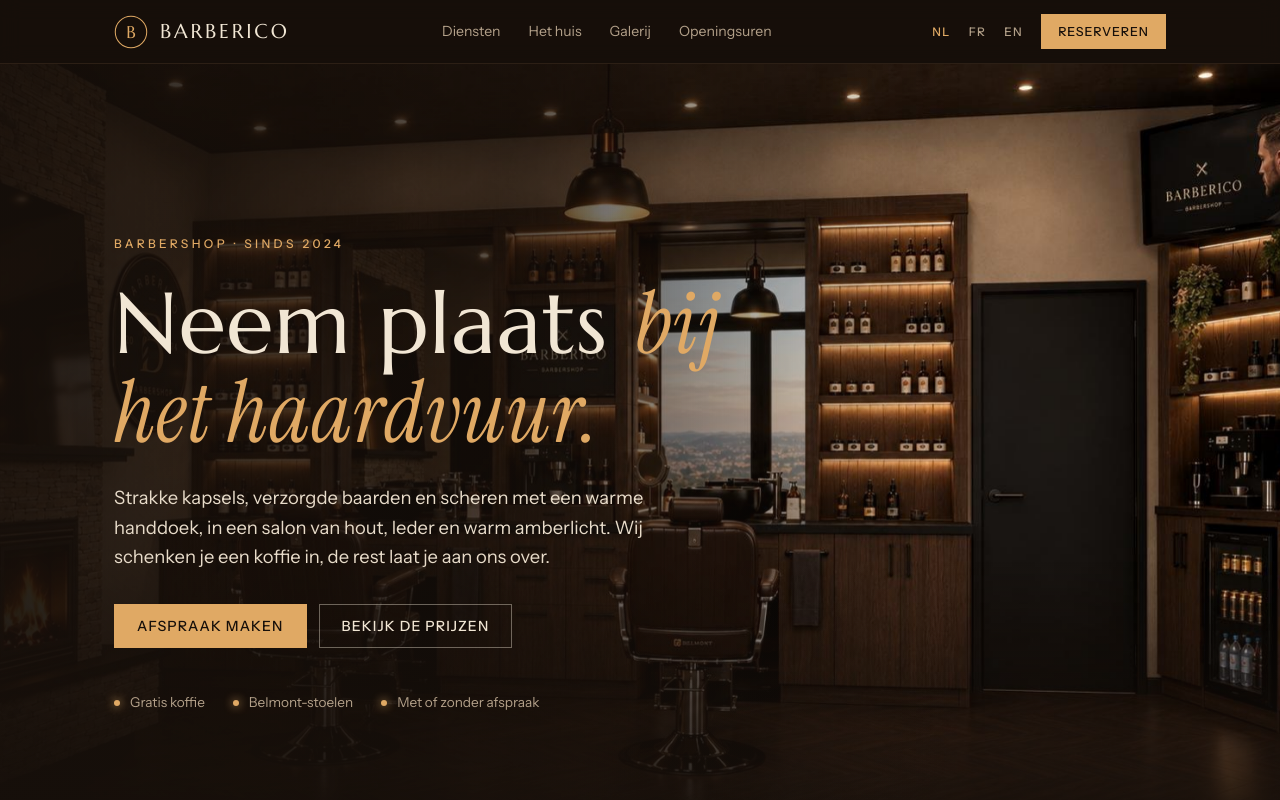
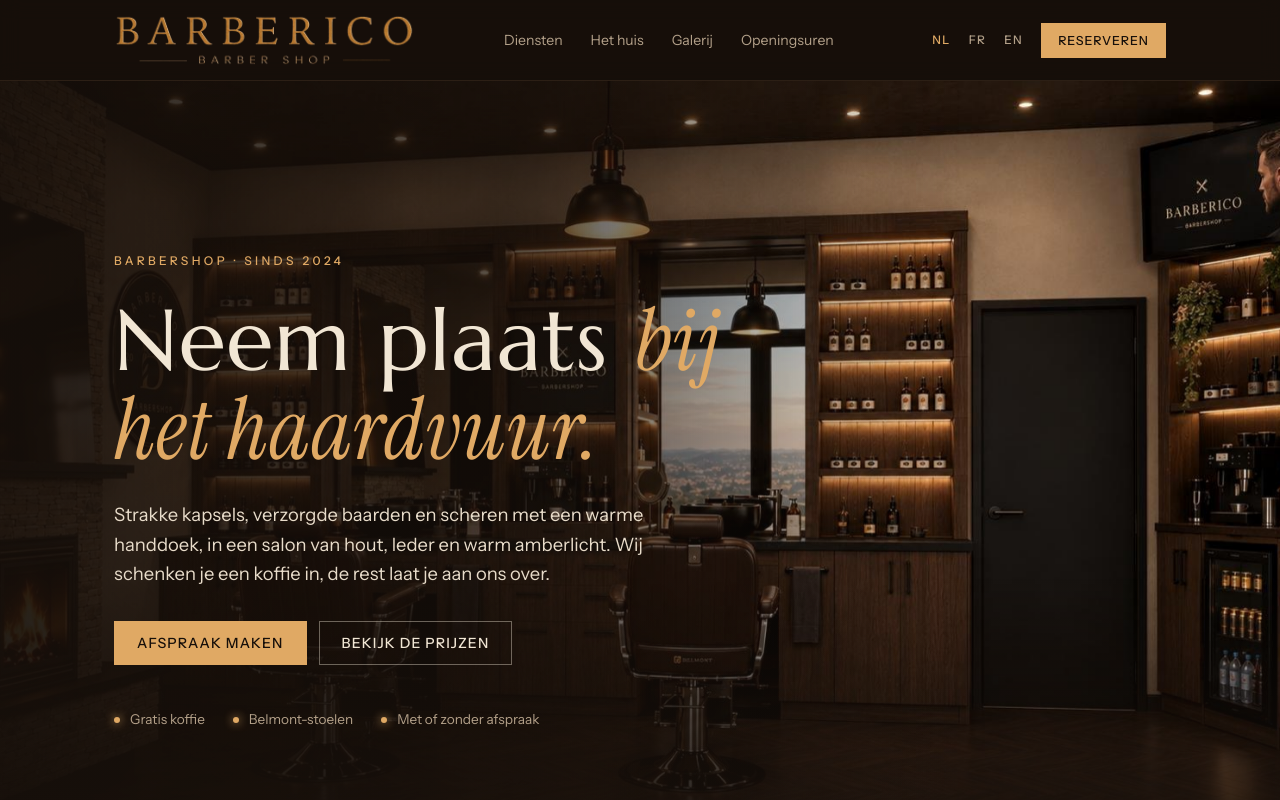
Before and after one commit to AlbanBekteshi/barberico, a plain HTML site: page index.html in a window 1280 px wide. Shown: the top 800 px of the page. Drawn offline with Linux system fonts and the light colour scheme; a script that the page names is missing.

Commit message:
Remplace l'en-tête texte par le logo Barberico
Co-Authored-By: Claude Opus 5.5 <noreply@anthropic.com>
Claude-Session: https://claude.ai/code/session_01A7oV1cTuUGsQtv6SJYTccs

```diff
--- a/index.html
+++ b/index.html
@@ -159,16 +159,17 @@ footer .wrap{display:flex;flex-wrap:wrap;gap:16px;justify-content:space-between;
 .sb-wrap iframe{display:block;width:100%;border:0}
 .sb-fallback{font-size:.82rem}
 .sb-fallback a{color:var(--amber)}
+
+/* Logo in header */
+.brand img{display:block;height:52px;width:auto;max-width:100%;filter:brightness(1.15)}
+@media (max-width:560px){.brand img{height:38px}}
 </style>
 </head>
 <body>
 
 <header class="top">
   <div class="wrap">
-    <a class="brand" href="#accueil" aria-label="Barberico, home">
-      <svg viewBox="0 0 40 40" aria-hidden="true"><circle cx="20" cy="20" r="18.5" fill="none" stroke="var(--amber)" stroke-width="1.2"/><text x="20" y="27" text-anchor="middle" font-family="Marcellus, Georgia, serif" font-size="20" fill="var(--amber)">B</text></svg>
-      <b>BARBERICO</b>
-    </a>
+    <a class="brand" href="#accueil" aria-label="Barberico, home"><img src="images/logo.png" alt="Barberico Barber Shop" width="634" height="110"></a>
     <nav class="nav" aria-label="Hoofdnavigatie">
       <a href="#services">Diensten</a><a href="#maison">Het huis</a><a href="#galerie">Galerij</a><a href="#visite">Openingsuren</a>
     </nav>
```
Also changed, not shown: en/index.html (+5 -4 lines), fr/index.html (+5 -4 lines), images/logo.png (added).
